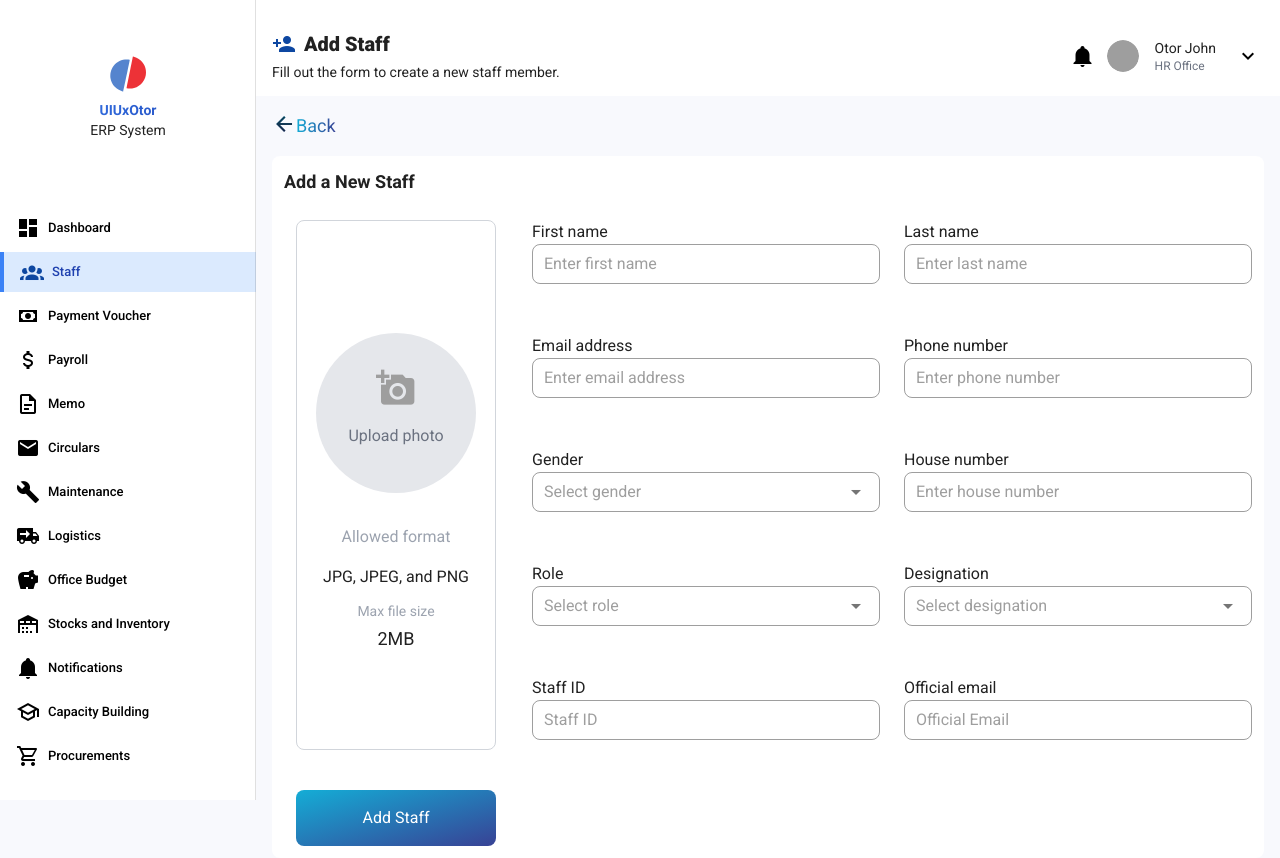
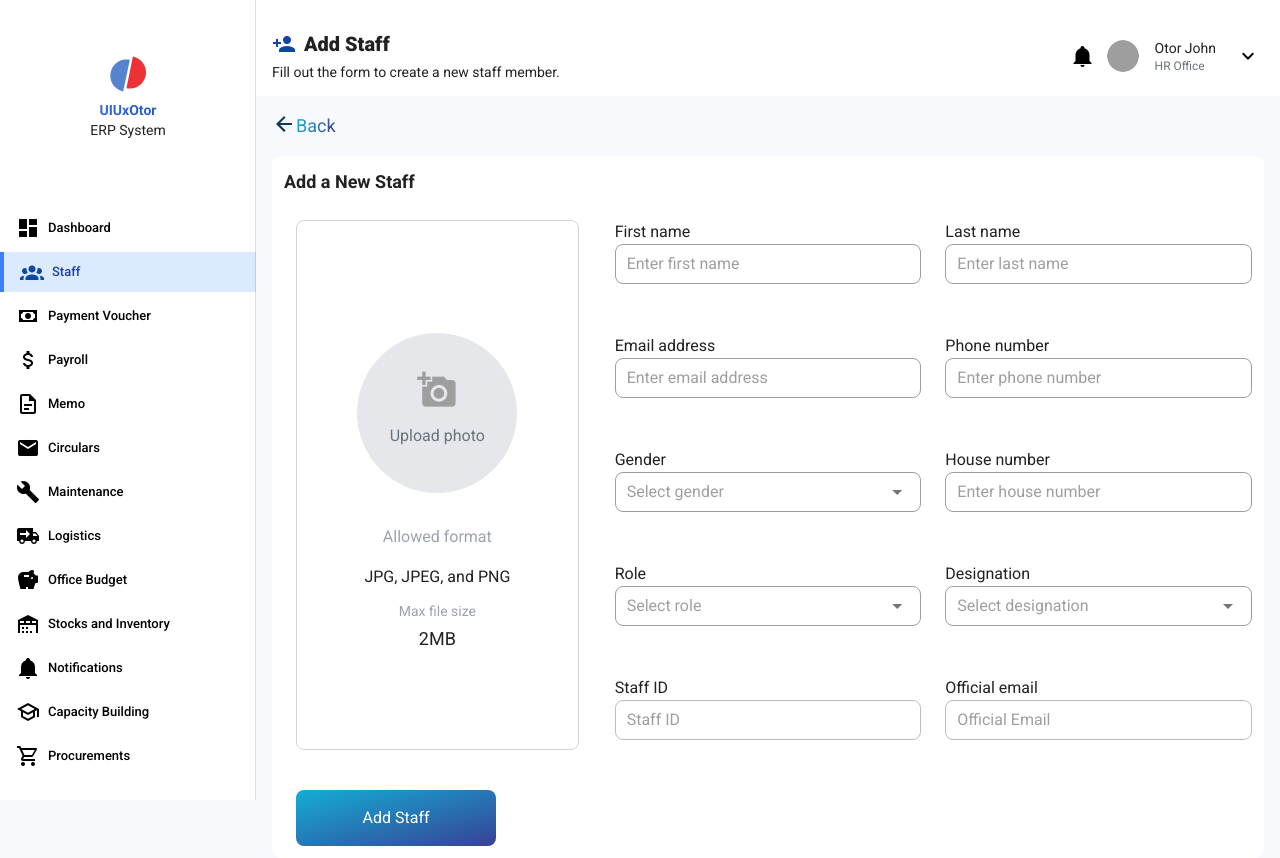
Before and after one commit to ERP-System-CloudComputing/frontend, a Nuxt app: page /staff/add in a window 1280 px wide. Built offline with nearby package versions, Linux system fonts and the light colour scheme; grey boxes are pictures that could not be loaded; what vxe-table would draw is missing.

Commit message:
[ADDED] Convirtiendo imagen a base64 y generando valores automaticamente

```diff
--- a/components/staff/staffAdd.vue
+++ b/components/staff/staffAdd.vue
@@ -18,35 +18,38 @@
     </v-row>
 
     <v-row class="bg-white rounded-b-lg">
-      <v-col cols="12" md="3" class="align-center justify-center">
+      <v-col cols="12" md="4" class="align-center justify-center">
         <div class="rounded-lg border border-gray-300 mx-3 justify-items-center ">
           <v-avatar
             size="160"
             class="flex-col items-center mt-28 justify-center"
             style="cursor: pointer; background-color: #e5e7eb;"
+            @click="FileInput"
           >
             <v-img
-              v-if="uploadedPhoto"
-              :src="uploadedPhoto"
+              v-if="formData.photo"
+              :src="formData.photo"
               cover
             />
+            <div v-else class="justify-items-center">
               <v-icon
-              v-else
                 size="40"
-              class="block -mb-4 leading-none m-0"
+                class="block mb-4 leading-none m-0"
                 color="grey"
               >
                 mdi-camera-plus
               </v-icon>
-            <p class=" mb-12 text-gray-500">
+              <p class=" mb-3  text-gray-500">
                 Upload photo
               </p>
+            </div>
           </v-avatar>
           <input
             ref="fileInput"
             type="file"
             accept=".jpg,.jpeg,.png"
             style="display: none"
+            @change="handleFileUpload"
           >
 
           <div class="mt-8 text-center mb-24">
@@ -65,7 +68,7 @@
           </div>
         </div>
       </v-col>
-      <v-col cols="12" md="9">
+      <v-col cols="12" md="8">
         <v-form ref="form" v-model="formValidar">
           <v-row>
             <v-col cols="12" sm="6">
@@ -95,19 +98,19 @@
             <v-col cols="12" sm="6">
               <span>Email address</span>
               <v-text-field
-                v-model="formData.email"
+                v-model="formData.personalEmail"
                 placeholder="Enter email address"
                 class="rounded-lg"
-                type="email"
                 outlined
                 dense
                 :rules="[requiredEmail()]"
+                @change="generateValues()"
               />
             </v-col>
             <v-col cols="12" sm="6">
               <span>Phone number</span>
               <v-text-field
-                v-model="formData.phone"
+                v-model="formData.phoneNumber"
                 placeholder="Enter phone number"
                 class="rounded-lg"
                 type="tel"
@@ -115,6 +118,7 @@
                 outlined
                 dense
                 :rules="[requiredNumber('Phone number')]"
+                @change="generateValues()"
               />
             </v-col>
           </v-row>
@@ -134,7 +138,7 @@
             <v-col cols="12" sm="6">
               <span>House number </span>
               <v-text-field
-                v-model="formData.alternatePhone"
+                v-model="formData.houseNumber"
                 placeholder="Enter house number"
                 class="rounded-lg"
                 type="tel"
@@ -156,6 +160,7 @@
                 outlined
                 dense
                 :rules="[required('Role')]"
+                @change="generateValues()"
               />
             </v-col>
             <v-col cols="12" sm="6">
@@ -168,6 +173,7 @@
                 outlined
                 dense
                 :rules="[required('Designation')]"
+                @change="generateValues()"
               />
             </v-col>
           </v-row>
@@ -176,12 +182,12 @@
             <v-col cols="12" sm="6">
               <span>Staff ID</span>
               <v-text-field
-                v-model="formData.staffId"
+                v-model="formData.staffID"
                 placeholder="Staff ID"
                 class="rounded-lg"
                 outlined
                 dense
-                required
+                disabled
               />
             </v-col>
             <v-col cols="12" sm="6">
@@ -193,7 +199,7 @@
                 type="email"
                 outlined
                 dense
-                required
+                disabled
               />
             </v-col>
           </v-row>
@@ -223,7 +229,7 @@
 export default {
   data () {
     return {
-      uploadedPhoto: null,
+      formValidar: false,
       genderOptions: [
         'Female',
         'Male',
@@ -233,7 +239,6 @@ export default {
         'Admin',
         'I.T',
         'P.M',
-        'R.H',
         'None'
       ],
       designationOptions: [
@@ -244,17 +249,31 @@ export default {
         'Cleaning',
         'Security'
       ],
+      convertedOptions: {
+        Admin: 'A',
+        'I.T': 'IT',
+        'P.M': 'PM',
+        None: '',
+        'Human Resources': 'HR',
+        Operations: 'O',
+        'Project Management': 'PM',
+        'Customer Service': 'CS',
+        Cleaning: 'C',
+        Security: 'S'
+      },
       formData: {
         firstName: '',
         lastName: '',
-        email: '',
-        phone: '',
+        personalEmail: '',
+        phoneNumber: '',
         gender: '',
-        alternatePhone: '',
+        houseNumber: '',
         role: '',
         designation: '',
-        staffId: '',
-        officialEmail: ''
+        staffID: '',
+        officialEmail: '',
+        password: '',
+        photo: null
       }
     }
   },
@@ -262,6 +281,32 @@ export default {
     staffAll () {
       this.$router.push('/staff')
     },
+    FileInput () {
+      this.$refs.fileInput.click()
+    },
+    handleFileUpload (event) {
+      const file = event.target.files[0]
+      if (file) {
+        // -Validar tamaño del archivo de 2MB
+        if (file.size > 2 * 1024 * 1024) {
+          this.showSnackbar('File size must be less than 2MB', 'error')
+          return
+        }
+        // -Tipo de archivo
+        const allowedTypes = ['image/jpeg', 'image/jpg', 'image/png']
+        if (!allowedTypes.includes(file.type)) {
+          this.showSnackbar('Only JPG, JPEG, and PNG files are allowed', 'error')
+          return
+        }
+        // -Mostrar la imagen en el circulo de v-avatar
+        const reader = new FileReader()
+        reader.onload = (e) => { // -Almacena el photo
+          this.formData.photo = e.target.result
+        }
+        reader.readAsDataURL(file)
+      }
+    },
+    // Validaciones de campos
     required (campo, min) {
       return (v) => {
         if (!v) { return `${campo} is Required` }
@@ -281,9 +326,17 @@ export default {
         return true
       }
     },
+    generateValues () {
+      const phoneConv = this.formData.phoneNumber.length >= 7 ? this.formData.phoneNumber.substr(3, 4) : '0000'
+      const rol = this.convertedOptions[this.formData.role] || ''
+      const designation = this.convertedOptions?.[this.formData.designation] || ''
+      const email = this.formData.personalEmail.split('@')[0]
+      this.formData.officialEmail = `${email}${designation.toLowerCase()}@erp.com`
+      this.formData.staffID = `${phoneConv}${rol}${designation}`
+    },
+    // Backend
     createStaff () {
       if (this.$refs.form.validate()) {
-        alert('Formulario válido')
         const newStaff = this.formData
         console.log(newStaff)
       } else {
```
Lines whose indentation alone changed are shown as unchanged.
